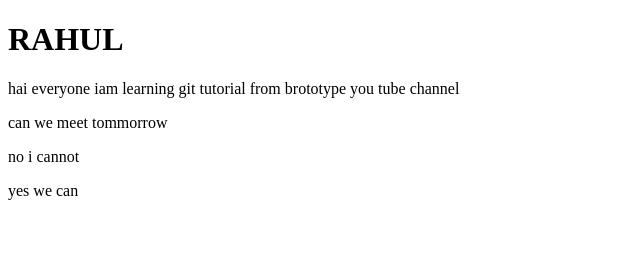
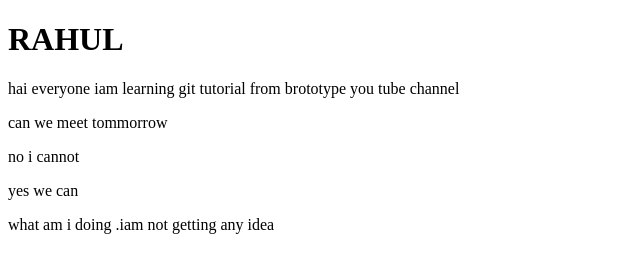
Before and after one commit to RahulShaju/datewith-git-sample, a plain HTML site: page index.html in a window 1280 px wide. Shown: the whole page, without its empty margins (0-640 px from the left). Drawn offline with Linux system fonts and the light colour scheme.

Commit message:
index html file modified again

```diff
--- a/index.html
+++ b/index.html
@@ -13,6 +13,7 @@
 
     <p>no i cannot</p>
     <p>yes we  can</p>
+    <p>what am i doing .iam not getting any idea</p>
 
 </body>
 </html>
```
